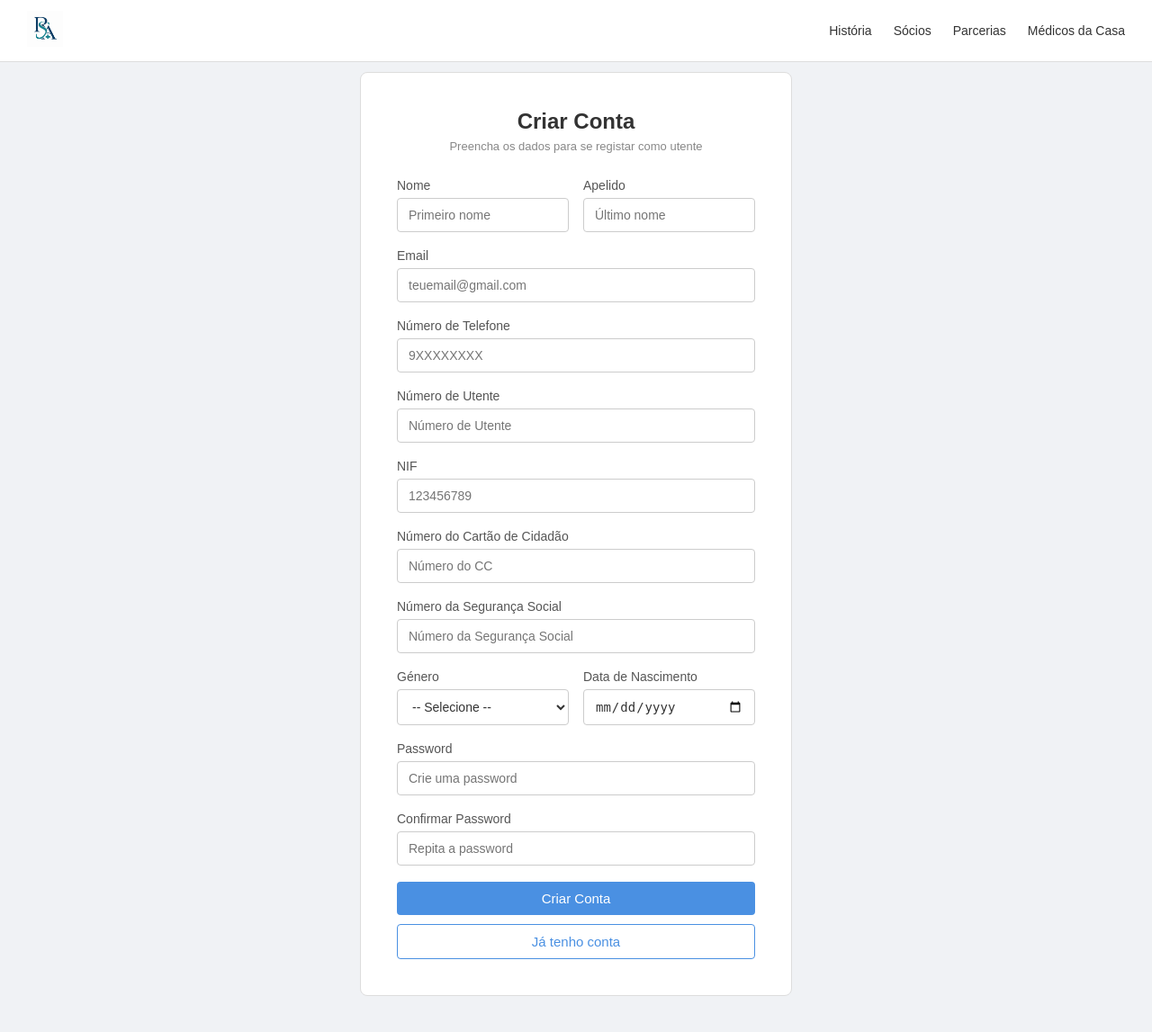
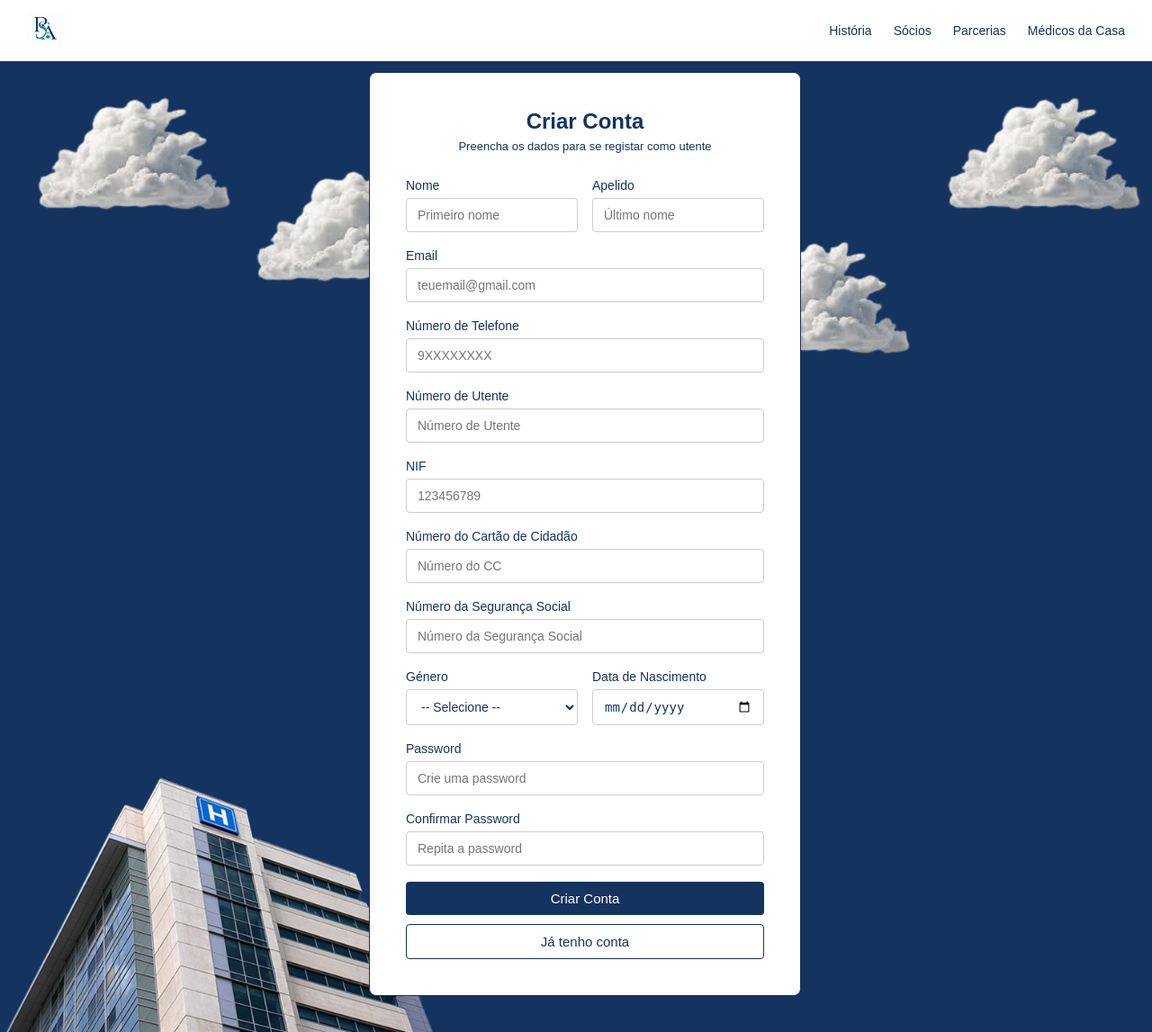
Before and after one commit to Freitas-Hub/DEAPC-P03, a PHP site: page /register.php in a window 1280 px wide. Shown: the whole page at 90% size. Run offline with PHP 8.4, Linux system fonts and the light colour scheme.

Commit message:
que faz o peixe? os desings giríssimos. :)

```diff
--- a/register.php
+++ b/register.php
@@ -74,6 +74,21 @@
             <li><a href="medicos.php">Médicos da Casa</a></li>
         </ul>
     </nav>
+
+    <div class="imagem-topo">
+        <div class="imagem-topo-logo">
+            <img src="images/nuvem.png" alt="Nuvem">
+        </div>
+        <div class="imagem-topo-logo2">
+            <img src="images/nuvem.png" alt="Nuvem">
+        </div>
+        <div class="imagem-topo-logo3">
+            <img src="images/nuvem.png" alt="Nuvem">
+        </div>
+        <div class="imagem-topo-logo4">
+            <img src="images/nuvem.png" alt="Nuvem">
+        </div>
+    </div>
 
     <div class="container">
         <h1>Criar Conta</h1>
@@ -157,6 +172,7 @@
 
     </form>
     </div>
+
     <script>
 
     document.addEventListener("DOMContentLoaded", () => {
@@ -269,12 +285,6 @@
         },
     ];
 
-    /* ─────────────────────────────────────────────────
-       UTE14 – Validação do formulário de criação de conta
-       Verifica todos os campos obrigatórios e formatos
-       antes de submeter; a verificação de duplicados
-       (nº utente, NIF, etc.) é feita pelo servidor.
-    ───────────────────────────────────────────────── */
     form?.addEventListener("submit", (e) => {
         let valido = true;
 
@@ -312,12 +322,6 @@
         }
     });
 
-    /* ─────────────────────────────────────────────────
-       UTE18 – "Já tenho conta" → login.php
-       O <a href="login.php"> já trata da navegação;
-       este listener garante o mesmo comportamento se
-       o elemento for um <button>.
-    ───────────────────────────────────────────────── */
     if (btnLogin && btnLogin.tagName !== "A") {
         btnLogin.addEventListener("click", () => {
             window.location.href = "login.php";
--- a/styles/register.css
+++ b/styles/register.css
@@ -7,14 +7,21 @@
 
 body {
     font-family: Arial, sans-serif;
-    background-color: #f0f2f5;
+    background-color: #15335f;
     display: flex;
     justify-content: center;
     align-items: flex-start;
     min-height: 100vh;
     padding-top: 80px;
     padding-bottom: 40px;
+    background-image: url("../images/hospital.png");
+    background-size: 500px;      /* cobre todo o ecrã */
+    background-repeat: no-repeat;
+    background-position: bottom left;
+    background-attachment: fixed;
 }
+
+
 
 /* Navbar */
 .navbar {
@@ -23,7 +30,7 @@ body {
     left: 0;
     width: 100%;
     background-color: #ffffff;
-    border-bottom: 1px solid #ddd;
+    border-bottom: 1px solid #15335f;
     display: flex;
     align-items: center;
     justify-content: space-between;
@@ -45,12 +52,54 @@ body {
 
 .navbar-links li a {
     text-decoration: none;
-    color: #333;
+    color: #15335f;
     font-size: 14px;
 }
 
 .navbar-links li a:hover {
-    color: #4a90e2;
+    color: #15335f;
+}
+
+.imagem-topo{
+    display: flex;
+    justify-content: flex-end;
+    padding-right: 20px;
+}
+
+.imagem-topo-logo{
+    position: fixed;
+    left: 80%;
+    top: 10%;
+    width: 10%;
+    height: auto;
+    z-index: -1;
+}
+
+.imagem-topo-logo2 {
+    position: fixed;
+    left: 60%;
+    top: 30%;
+    width: 10%;
+    height: auto;
+    z-index: -1;
+}
+
+.imagem-topo-logo3 {
+    position: fixed;
+    left: 20%;
+    top: 20%;
+    width: 20%;
+    height: auto;
+    z-index: -1;
+}
+
+.imagem-topo-logo4 {
+    position: fixed;
+    left: 1%;
+    top: 10%;
+    width: 10%;
+    height: auto;
+    z-index: -1;
 }
 
 /* Caixa central */
@@ -58,7 +107,7 @@ body {
     background-color: #ffffff;
     padding: 40px;
     border-radius: 8px;
-    border: 1px solid #ddd;
+    border: 1px solid #15335f;
     width: 100%;
     max-width: 480px;
 }
@@ -66,14 +115,14 @@ body {
 h1 {
     text-align: center;
     font-size: 24px;
-    color: #333;
+    color: #15335f;
     margin-bottom: 6px;
 }
 
 .subtitulo {
     text-align: center;
     font-size: 13px;
-    color: #888;
+    color: #15335f;
     margin-bottom: 28px;
 }
 
@@ -86,7 +135,7 @@ h1 {
     display: block;
     margin-bottom: 6px;
     font-size: 14px;
-    color: #555;
+    color: #15335f;
 }
 
 .form-group input,
@@ -96,14 +145,14 @@ h1 {
     border: 1px solid #ccc;
     border-radius: 4px;
     font-size: 14px;
-    color: #333;
+    color: #15335f;
     background-color: #fff;
 }
 
 .form-group input:focus,
 .form-group select:focus {
     outline: none;
-    border-color: #4a90e2;
+    border-color: #15335f;
 }
 
 /* Dois campos lado a lado */
@@ -126,7 +175,7 @@ h1 {
 
 .btn-registar {
     padding: 10px;
-    background-color: #4a90e2;
+    background-color: #15335f;
     color: white;
     border: none;
     border-radius: 4px;
@@ -136,14 +185,14 @@ h1 {
 }
 
 .btn-registar:hover {
-    background-color: #357abd;
+    background-color: #15335f;
 }
 
 .btn-login {
     padding: 10px;
     background-color: white;
-    color: #4a90e2;
-    border: 1px solid #4a90e2;
+    color: #15335f;
+    border: 1px solid #15335f;
     border-radius: 4px;
     font-size: 15px;
     cursor: pointer;
@@ -153,5 +202,5 @@ h1 {
 }
 
 .btn-login:hover {
-    background-color: #f0f6ff;
+    background-color: #ffffff;
 }
```
Also changed, not shown: login.php (+15 -0 lines), main.php (+14 -13 lines), styles/login.css (+55 -14 lines), images/hospital.png (added), images/nuvem.png (added).
